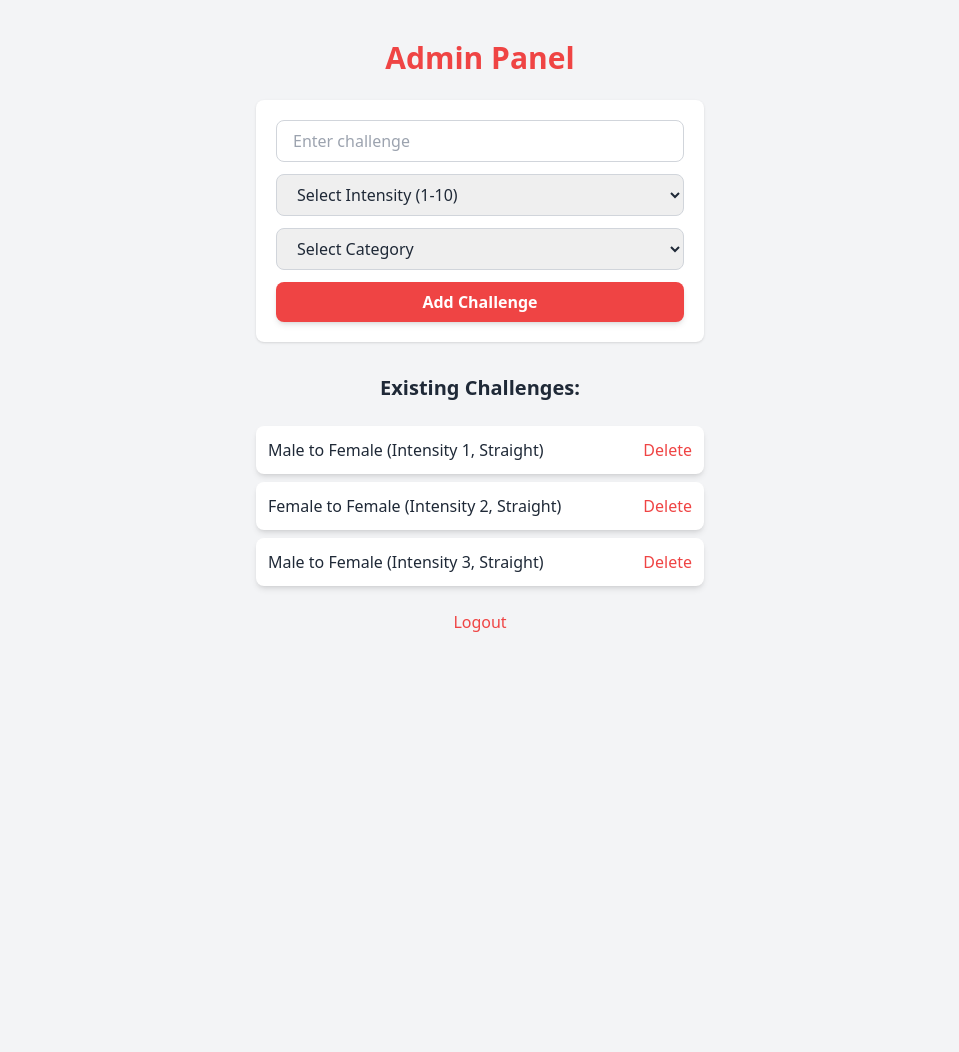
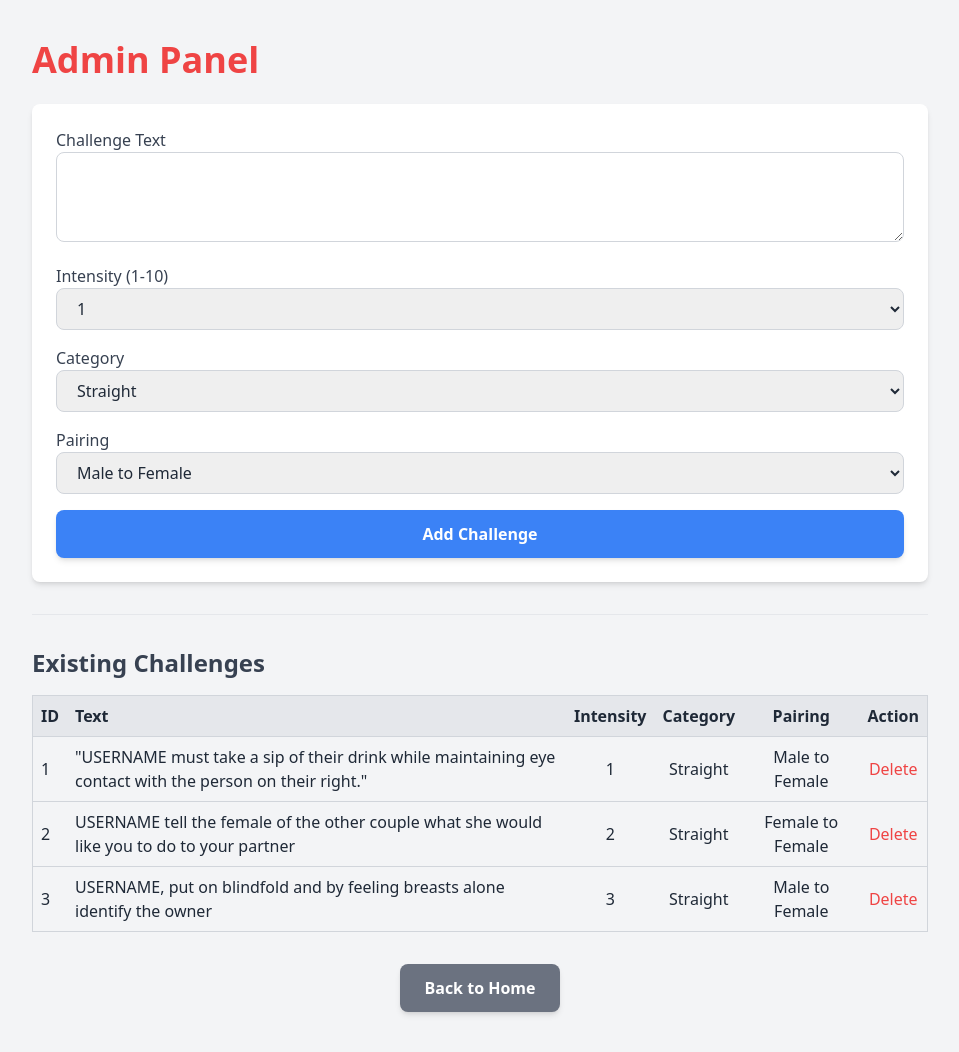
Before and after one commit to Baillie11/IceNSpice, a Flask app: page /admin in a window 1280 px wide. Shown: the whole page, without its empty margins (160-1119 px from the left). Before the commit the page ends 632 px from the top, so only its background shows below. Run offline with Flask 3, Linux system fonts and the light colour scheme; the visitor is signed in with stand-in values (Sample User, id 1); data comes from the database, SQL or seed files in the repository; both versions use the stored data as it was after the commit; some libraries are stand-ins or nearby versions.

Commit message:
Add pairing field to challenges and Back to Home button in admin panel

```diff
--- a/app.py
+++ b/app.py
@@ -6,25 +6,24 @@ import smtplib
 from email.mime.text import MIMEText
 from dotenv import load_dotenv
 
-# Manually force environment variables to load in PythonAnywhere
+# Load environment variables from .env (for local use)
+if os.path.exists(".env"):
+    load_dotenv()
+
+# Manually set environment variables for PythonAnywhere if missing
 if "ADMIN_EMAIL" not in os.environ:
-    print("⚠️ Environment variables not found. Attempting to load from WSGI...")
     os.environ["ADMIN_EMAIL"] = "andrew@clickecommerce.com.au"
     os.environ["SMTP_SERVER"] = "smtp.gmail.com"
     os.environ["SMTP_PORT"] = "587"
     os.environ["SMTP_USERNAME"] = "your_email@gmail.com"
-    os.environ["SMTP_PASSWORD"] = "your_16_character_app_password"
+    os.environ["SMTP_PASSWORD"] = "your_app_password"
     os.environ["ADMIN_USERNAME"] = "admin"
     os.environ["ADMIN_PASSWORD"] = "password123"
-
-# Load .env file only for local development
-if os.path.exists(".env"):
-    load_dotenv()
 
 app = Flask(__name__)
 app.secret_key = os.getenv("SECRET_KEY", "fallback_secret_key")
 
-# Retrieve credentials from environment variables
+# Environment Variables
 ADMIN_EMAIL = os.getenv("ADMIN_EMAIL")
 SMTP_SERVER = os.getenv("SMTP_SERVER")
 SMTP_PORT = int(os.getenv("SMTP_PORT", 587))
@@ -33,32 +32,31 @@ SMTP_PASSWORD = os.getenv("SMTP_PASSWORD")
 ADMIN_USERNAME = os.getenv("ADMIN_USERNAME")
 ADMIN_PASSWORD = os.getenv("ADMIN_PASSWORD")
 
-# Check if all required environment variables are set
-missing_vars = [var for var in ["ADMIN_EMAIL", "SMTP_SERVER", "SMTP_USERNAME", "SMTP_PASSWORD", "ADMIN_USERNAME", "ADMIN_PASSWORD"] if not os.getenv(var)]
-if missing_vars:
-    raise ValueError(f"Missing required environment variables: {', '.join(missing_vars)}. Check your .env file or system environment variables.")
+required_vars = [ADMIN_EMAIL, SMTP_SERVER, SMTP_USERNAME, SMTP_PASSWORD, ADMIN_USERNAME, ADMIN_PASSWORD]
+if not all(required_vars):
+    raise ValueError("Missing required environment variables. Check your .env or system environment.")
 
 DB_FILE = "challenges.db"
+players = []
+current_player_index = 0
+current_question_number = 1
 
 def init_db():
-    """Creates the challenges table if it doesn't exist."""
     conn = sqlite3.connect(DB_FILE)
     c = conn.cursor()
-    c.execute('''CREATE TABLE IF NOT EXISTS challenges (
-                    id INTEGER PRIMARY KEY AUTOINCREMENT,
-                    intensity INTEGER NOT NULL CHECK(intensity BETWEEN 1 AND 10),
-                    category TEXT NOT NULL CHECK(category IN ('Straight', 'Bi')),
-                    challenge_text TEXT NOT NULL
-                )''')
+    c.execute('''
+        CREATE TABLE IF NOT EXISTS challenges (
+            id INTEGER PRIMARY KEY AUTOINCREMENT,
+            intensity INTEGER NOT NULL CHECK(intensity BETWEEN 1 AND 10),
+            category TEXT NOT NULL CHECK(category IN ('Straight', 'Bi')),
+            pairing TEXT NOT NULL CHECK(pairing IN ('Male to Female', 'Female to Male', 'Male to Male', 'Female to Female')),
+            challenge_text TEXT NOT NULL
+        )
+    ''')
     conn.commit()
     conn.close()
 
-# Initialize the database when the app starts
 init_db()
-
-players = []
-current_player_index = 0
-current_question_number = 1
 
 @app.route("/")
 def home():
@@ -67,17 +65,14 @@ def home():
 @app.route("/game", methods=["GET", "POST"])
 def index():
     global players, current_player_index, current_question_number
-
     if request.method == "POST":
         name = request.form.get("name").strip()
         orientation = request.form.get("orientation")
-
-        if name and orientation:
-            players.append({"name": name, "orientation": orientation})
-
+        sex = request.form.get("sex")
+        if name and orientation and sex:
+            players.append({"name": name, "orientation": orientation, "sex": sex})
     current_player_index = 0
     current_question_number = 1
-
     return render_template("index.html", players=players)
 
 @app.route("/randomize")
@@ -85,22 +80,12 @@ def randomize():
     global players
     if players:
         random.shuffle(players)
-        return redirect(url_for("gameplay"))  # 🔁 go to gameplay page instead of result.html
-    return redirect(url_for("index"))
-
-
-@app.route("/reset")
-def reset():
-    global players, current_player_index, current_question_number
-    players = []
-    current_player_index = 0
-    current_question_number = 1
+        return redirect(url_for("gameplay"))
     return redirect(url_for("index"))
 
 @app.route("/gameplay")
 def gameplay():
     global players, current_player_index, current_question_number
-
     if not players:
         return redirect(url_for("index"))
 
@@ -122,11 +107,9 @@ def gameplay():
 @app.route("/next_turn")
 def next_turn():
     global players, current_player_index, current_question_number
-
     if players:
         current_player_index = (current_player_index + 1) % len(players)
         current_question_number += 1
-
     return redirect(url_for("gameplay"))
 
 @app.route("/quit")
@@ -137,26 +120,69 @@ def quit_game():
     current_question_number = 1
     return redirect(url_for("index"))
 
-# ------------------- Challenge Suggestion Page -------------------
+@app.route("/admin", methods=["GET", "POST"])
+def admin():
+    if not session.get("admin_logged_in"):
+        return redirect(url_for("admin_login"))
+
+    conn = sqlite3.connect(DB_FILE)
+    c = conn.cursor()
+
+    if request.method == "POST":
+        challenge_text = request.form["challenge_text"].strip()
+        intensity = int(request.form["intensity"])
+        category = request.form["category"]
+        pairing = request.form["pairing"]
+        if challenge_text:
+            c.execute("INSERT INTO challenges (intensity, category, pairing, challenge_text) VALUES (?, ?, ?, ?)",
+                      (intensity, category, pairing, challenge_text))
+            conn.commit()
+
+    c.execute("SELECT * FROM challenges")
+    challenges = c.fetchall()
+    conn.close()
+
+    return render_template("admin.html", challenges=challenges)
+
+@app.route("/delete/<int:id>")
+def delete_challenge(id):
+    if not session.get("admin_logged_in"):
+        return redirect(url_for("admin_login"))
+    conn = sqlite3.connect(DB_FILE)
+    c = conn.cursor()
+    c.execute("DELETE FROM challenges WHERE id = ?", (id,))
+    conn.commit()
+    conn.close()
+    return redirect(url_for("admin"))
+
+@app.route("/admin/login", methods=["GET", "POST"])
+def admin_login():
+    if request.method == "POST":
+        username = request.form["username"]
+        password = request.form["password"]
+        if username == ADMIN_USERNAME and password == ADMIN_PASSWORD:
+            session["admin_logged_in"] = True
+            return redirect(url_for("admin"))
+    return render_template("admin_login.html")
+
+@app.route("/admin/logout")
+def admin_logout():
+    session.pop("admin_logged_in", None)
+    return redirect(url_for("home"))
 
 @app.route("/suggest-challenge", methods=["GET", "POST"])
 def suggest_challenge():
-    """Handles challenge suggestions from users."""
     if request.method == "POST":
         challenge_idea = request.form.get("challenge_idea")
-
         if challenge_idea:
             subject = "New Challenge Suggestion for Ice n Spice"
             message = f"New challenge idea submitted:\n\n{challenge_idea}"
             send_email(ADMIN_EMAIL, subject, message)
-
             flash("Your challenge suggestion has been submitted!", "success")
             return redirect(url_for("suggest_challenge"))
-
     return render_template("suggest_challenge.html")
 
 def send_email(to_email, subject, message):
-    """Function to send emails via SMTP"""
     try:
         msg = MIMEText(message)
         msg["Subject"] = subject
@@ -171,61 +197,6 @@ def send_email(to_email, subject, message):
     except Exception as e:
         print("Error sending email:", e)
 
-# ------------------- Admin Panel -------------------
-
-@app.route("/admin", methods=["GET", "POST"])
-def admin():
-    if "admin_logged_in" not in session:
-        return redirect(url_for("admin_login"))
-
-    conn = sqlite3.connect(DB_FILE)
-    c = conn.cursor()
-
-    if request.method == "POST":
-        challenge_text = request.form["challenge_text"].strip()
-        intensity = int(request.form["intensity"])
-        category = request.form["category"]
-
-        if challenge_text:
-            c.execute("INSERT INTO challenges (intensity, category, challenge_text) VALUES (?, ?, ?)",
-                      (intensity, category, challenge_text))
-            conn.commit()
-
-    c.execute("SELECT * FROM challenges ORDER BY intensity")
-    challenges = c.fetchall()
-    conn.close()
-
-    return render_template("admin.html", challenges=challenges)
-
-@app.route("/admin/delete/<int:id>")
-def delete_challenge(id):
-    if "admin_logged_in" not in session:
-        return redirect(url_for("admin_login"))
-
-    conn = sqlite3.connect(DB_FILE)
-    c = conn.cursor()
-    c.execute("DELETE FROM challenges WHERE id=?", (id,))
-    conn.commit()
-    conn.close()
-
-    return redirect(url_for("admin"))
-
-@app.route("/admin/login", methods=["GET", "POST"])
-def admin_login():
-    """Admin login page."""
-    if request.method == "POST":
-        username = request.form["username"]
-        password = request.form["password"]
-        if username == ADMIN_USERNAME and password == ADMIN_PASSWORD:
-            session["admin_logged_in"] = True
-            return redirect(url_for("admin"))
-
-    return render_template("admin_login.html")
-
-@app.route("/admin/logout")
-def admin_logout():
-    session.pop("admin_logged_in", None)
-    return redirect(url_for("home"))
-
 if __name__ == "__main__":
     app.run(debug=True)
+exit
--- a/templates/admin.html
+++ b/templates/admin.html
@@ -1,53 +1,98 @@
 <!DOCTYPE html>
 <html lang="en">
 <head>
-    <meta charset="UTF-8">
-    <meta name="viewport" content="width=device-width, initial-scale=1.0">
+  <meta charset="UTF-8" />
+  <meta name="viewport" content="width=device-width, initial-scale=1.0"/>
   <title>Admin Panel - Ice n Spice</title>
   <script src="https://cdn.tailwindcss.com"></script>
 </head>
-<body class="bg-gray-100 text-gray-800">
+<body class="bg-gray-100 text-gray-800 min-h-screen py-10 px-5">
 
-    <div class="flex flex-col items-center min-h-screen py-10 px-5">
-        <h1 class="text-3xl font-bold text-red-500">Admin Panel</h1>
+  <div class="max-w-4xl mx-auto">
+    <h1 class="text-4xl font-bold text-red-500 mb-6">Admin Panel</h1>
 
-        <form action="{{ url_for('admin') }}" method="POST" class="mt-6 w-full max-w-md bg-white p-5 rounded-lg shadow">
-            <input type="text" name="challenge_text" placeholder="Enter challenge" required
+    <form method="POST" class="bg-white p-6 rounded-lg shadow-md space-y-4">
+      <div>
+        <label class="block font-medium text-gray-700">Challenge Text</label>
+        <textarea name="challenge_text" required rows="3"
+          class="w-full px-4 py-2 border border-gray-300 rounded-lg focus:outline-none focus:ring-2 focus:ring-red-500"></textarea>
+      </div>
+
+      <div>
+        <label class="block font-medium text-gray-700">Intensity (1-10)</label>
+        <select name="intensity" required
           class="w-full px-4 py-2 border border-gray-300 rounded-lg focus:outline-none focus:ring-2 focus:ring-red-500">
-
-            <!-- Intensity Dropdown -->
-            <select name="intensity" required
-                    class="w-full mt-3 px-4 py-2 border border-gray-300 rounded-lg focus:outline-none focus:ring-2 focus:ring-red-500">
-                <option value="" disabled selected>Select Intensity (1-10)</option>
           {% for i in range(1, 11) %}
             <option value="{{ i }}">{{ i }}</option>
           {% endfor %}
         </select>
+      </div>
 
-            <!-- Category Dropdown (Straight or Bi) -->
+      <div>
+        <label class="block font-medium text-gray-700">Category</label>
         <select name="category" required
-                    class="w-full mt-3 px-4 py-2 border border-gray-300 rounded-lg focus:outline-none focus:ring-2 focus:ring-red-500">
-                <option value="" disabled selected>Select Category</option>
+          class="w-full px-4 py-2 border border-gray-300 rounded-lg focus:outline-none focus:ring-2 focus:ring-red-500">
           <option value="Straight">Straight</option>
           <option value="Bi">Bi</option>
         </select>
+      </div>
 
-            <button type="submit" class="w-full mt-3 px-6 py-2 bg-red-500 text-white font-semibold rounded-lg shadow-md hover:bg-red-600 transition">
+      <div>
+        <label class="block font-medium text-gray-700">Pairing</label>
+        <select name="pairing" required
+          class="w-full px-4 py-2 border border-gray-300 rounded-lg focus:outline-none focus:ring-2 focus:ring-red-500">
+          <option value="Male to Female">Male to Female</option>
+          <option value="Female to Male">Female to Male</option>
+          <option value="Male to Male">Male to Male</option>
+          <option value="Female to Female">Female to Female</option>
+        </select>
+      </div>
+
+      <button type="submit"
+        class="w-full bg-blue-500 text-white py-3 px-6 rounded-lg font-semibold shadow-md hover:bg-blue-600 transition">
         Add Challenge
       </button>
     </form>
 
-        <h2 class="text-xl font-semibold mt-8">Existing Challenges:</h2>
-        <ul class="mt-4 w-full max-w-md">
+    <hr class="my-8">
+
+    <h2 class="text-2xl font-semibold text-gray-700 mb-4">Existing Challenges</h2>
+    <table class="w-full table-auto border border-gray-300">
+      <thead class="bg-gray-200">
+        <tr>
+          <th class="p-2 text-left">ID</th>
+          <th class="p-2 text-left">Text</th>
+          <th class="p-2">Intensity</th>
+          <th class="p-2">Category</th>
+          <th class="p-2">Pairing</th>
+          <th class="p-2">Action</th>
+        </tr>
+      </thead>
+      <tbody>
         {% for challenge in challenges %}
-                <li class="bg-white shadow-md rounded-lg p-3 mt-2 flex justify-between">
-                    {{ challenge[3] }} (Intensity {{ challenge[1] }}, {{ challenge[2] }})
-                    <a href="{{ url_for('delete_challenge', id=challenge[0]) }}" class="text-red-500 hover:underline">Delete</a>
-                </li>
+          <tr class="border-t border-gray-300">
+            <td class="p-2">{{ challenge[0] }}</td>
+            <td class="p-2">{{ challenge[4] }}</td>
+            <td class="p-2 text-center">{{ challenge[1] }}</td>
+            <td class="p-2 text-center">{{ challenge[2] }}</td>
+            <td class="p-2 text-center">{{ challenge[3] }}</td>
+            <td class="p-2 text-center">
+              <a href="{{ url_for('delete_challenge', id=challenge[0]) }}"
+                 class="text-red-500 hover:underline">Delete</a>
+            </td>
+          </tr>
         {% endfor %}
-        </ul>
+      </tbody>
+    </table>
 
-        <a href="{{ url_for('admin_logout') }}" class="mt-6 text-red-500 hover:underline">Logout</a>
+    <!-- Back to Home Button -->
+    <div class="mt-8 text-center">
+      <a href="{{ url_for('home') }}"
+         class="inline-block px-6 py-3 bg-gray-500 text-white font-semibold rounded-lg shadow-md hover:bg-gray-600 transition">
+        Back to Home
+      </a>
+    </div>
+
   </div>
 
 </body>
```
Also changed, not shown: update_db_schema.py (added, +33 -0 lines), challenges.db, challenges_backup.db (added). Lines whose indentation alone changed are shown as unchanged.
